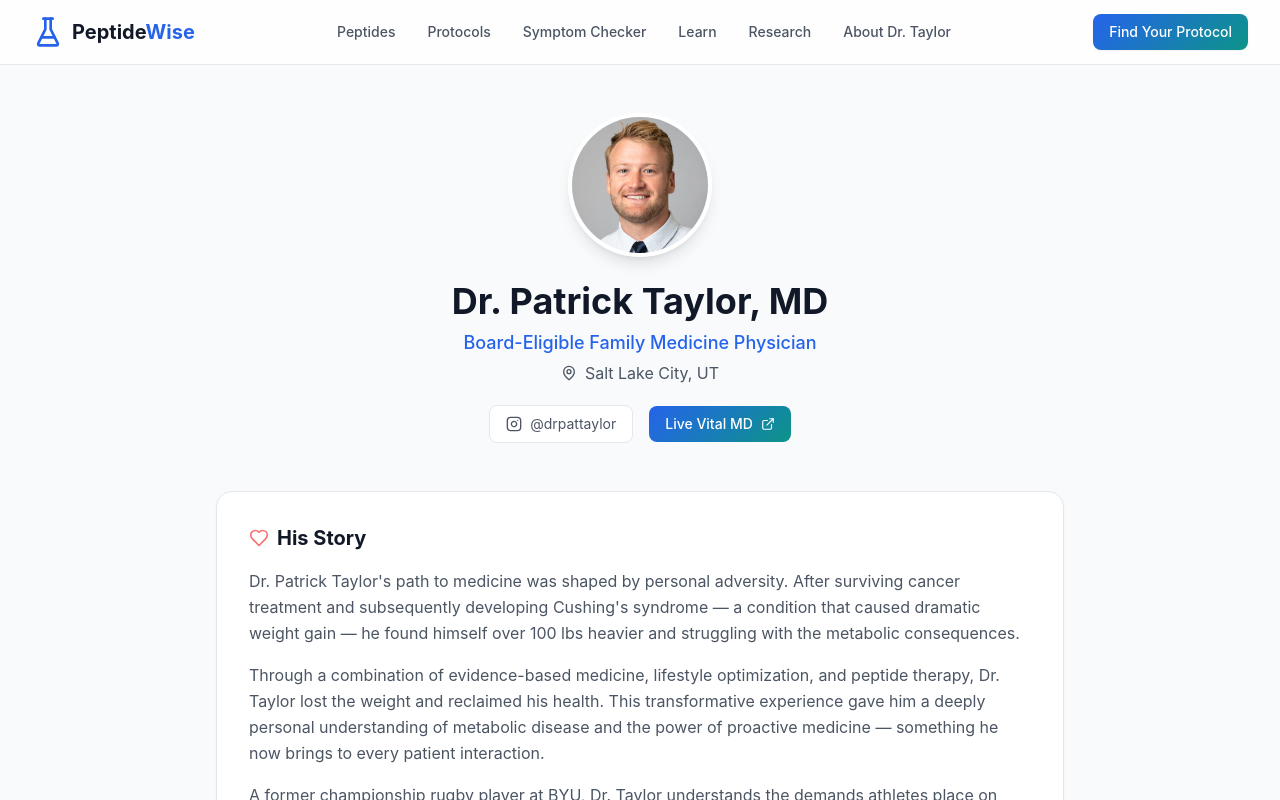
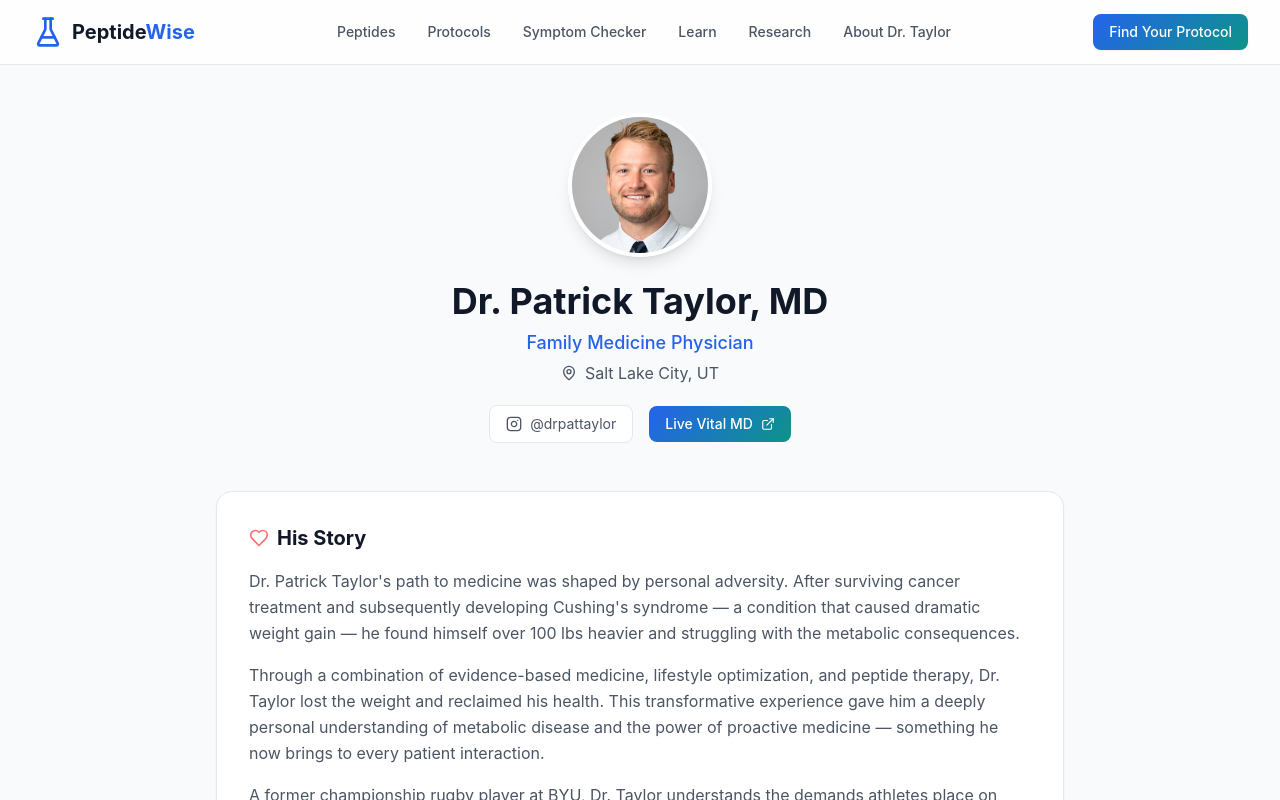
Before and after one commit to mattbrice-hub/peptidewise, a Next.js app: page /about in a window 1280 px wide. Shown: the top 800 px of the page. Built offline with nearby package versions, Linux system fonts and the light colour scheme.

Commit message:
Remove Board-Eligible title, use Family Medicine Physician
Board certification pending — remove "Board-Eligible" from all pages,
meta descriptions, JSON-LD, bio data, and alt tags until certified.

Co-Authored-By: Claude Opus 4.6 (1M context) <noreply@anthropic.com>

```diff
--- a/src/app/about/page.tsx
+++ b/src/app/about/page.tsx
@@ -19,7 +19,7 @@ import { buildMeta } from "@/lib/seo";
 export const metadata = buildMeta({
   title: "About Dr. Patrick Taylor, MD",
   description:
-    "Dr. Patrick Taylor, MD is a board-eligible family medicine physician, cancer survivor, and founder of Live Vital MD. UNC Chapel Hill trained. Specializes in peptide therapy, obesity medicine, and lifestyle optimization.",
+    "Dr. Patrick Taylor, MD is a family medicine physician, cancer survivor, and founder of Live Vital MD. UNC Chapel Hill trained. Specializes in peptide therapy, obesity medicine, and lifestyle optimization.",
   path: "/about",
 });
 
@@ -29,12 +29,12 @@ export default function AboutPage() {
       <JsonLd data={physicianSchema()} />
       {/* Hero */}
       <div className="text-center mb-12">
-        <Image src="/images/dr-taylor.jpg" alt="Dr. Patrick Taylor, MD — Board-Eligible Family Medicine Physician specializing in peptide therapy" width={144} height={144} className="w-36 h-36 rounded-full object-cover mb-6 shadow-lg mx-auto border-4 border-white" />
+        <Image src="/images/dr-taylor.jpg" alt="Dr. Patrick Taylor, MD — Family Medicine Physician specializing in peptide therapy" width={144} height={144} className="w-36 h-36 rounded-full object-cover mb-6 shadow-lg mx-auto border-4 border-white" />
         <h1 className="text-3xl md:text-4xl font-bold text-gray-900 mb-2">
           Dr. Patrick Taylor, MD
         </h1>
         <p className="text-lg text-blue-600 font-medium mb-1">
-          Board-Eligible Family Medicine Physician
+          Family Medicine Physician
         </p>
         <p className="text-gray-600 flex items-center justify-center gap-2">
           <MapPin className="h-4 w-4" />
--- a/src/app/page.tsx
+++ b/src/app/page.tsx
@@ -117,12 +117,12 @@ export default function HomePage() {
       <section className="py-16 md:py-20 border-t border-gray-100">
         <div className="max-w-7xl mx-auto px-4 sm:px-6 lg:px-8">
           <div className="max-w-3xl mx-auto text-center">
-            <Image src="/images/dr-taylor.jpg" alt="Dr. Patrick Taylor, MD — Board-Eligible Family Medicine Physician" width={112} height={112} className="w-28 h-28 rounded-full object-cover mb-6 shadow-lg mx-auto border-4 border-white" />
+            <Image src="/images/dr-taylor.jpg" alt="Dr. Patrick Taylor, MD — Family Medicine Physician" width={112} height={112} className="w-28 h-28 rounded-full object-cover mb-6 shadow-lg mx-auto border-4 border-white" />
             <h2 className="text-3xl font-bold text-gray-900 mb-4">
               Led by Dr. Patrick Taylor, MD
             </h2>
             <p className="text-gray-600 leading-relaxed mb-4">
-              Board-eligible family medicine physician
+              Family medicine physician
               specializing in obesity and lifestyle medicine, chronic disease management,
               and sports medicine. A cancer and Cushing&apos;s syndrome survivor who lost over 100 lbs,
               Dr. Taylor founded{" "}
--- a/src/components/JsonLd.tsx
+++ b/src/components/JsonLd.tsx
@@ -26,7 +26,7 @@ export function organizationSchema() {
     founder: {
       "@type": "Person",
       name: "Dr. Patrick Taylor",
-      jobTitle: "Board-Eligible Family Medicine Physician",
+      jobTitle: "Family Medicine Physician",
     },
   };
 }
@@ -51,7 +51,7 @@ export function physicianSchema() {
     "@context": "https://schema.org",
     "@type": "Physician",
     name: "Dr. Patrick Taylor, MD",
-    jobTitle: "Board-Eligible Family Medicine Physician",
+    jobTitle: "Family Medicine Physician",
     description:
       "Cancer survivor and founder of Live Vital MD. Specializes in obesity medicine, peptide therapy, and lifestyle optimization.",
     url: "https://peptidewise.vercel.app/about",
--- a/src/data/bio.ts
+++ b/src/data/bio.ts
@@ -11,7 +11,7 @@ export const bio: BioData = {
     homepage_bio: {
       label: "Homepage Bio",
       value:
-        "Board-eligible family medicine physician specializing in obesity and lifestyle medicine, chronic disease management, and sports medicine. A cancer and Cushing\u2019s syndrome survivor who lost over 100 lbs, Dr. Taylor founded Live Vital MD to deliver proactive, optimization-focused healthcare.",
+        "Family medicine physician specializing in obesity and lifestyle medicine, chronic disease management, and sports medicine. A cancer and Cushing\u2019s syndrome survivor who lost over 100 lbs, Dr. Taylor founded Live Vital MD to deliver proactive, optimization-focused healthcare.",
     },
     credentials_line: {
       label: "Credentials Line",
@@ -24,7 +24,7 @@ export const bio: BioData = {
     },
     header_subtitle: {
       label: "Header Subtitle",
-      value: "Board-Eligible Family Medicine Physician",
+      value: "Family Medicine Physician",
     },
     header_location: {
       label: "Location",
```
Also changed, not shown: .claude/settings.local.json, 1 other file (tests, documents, lock files or other folders).
